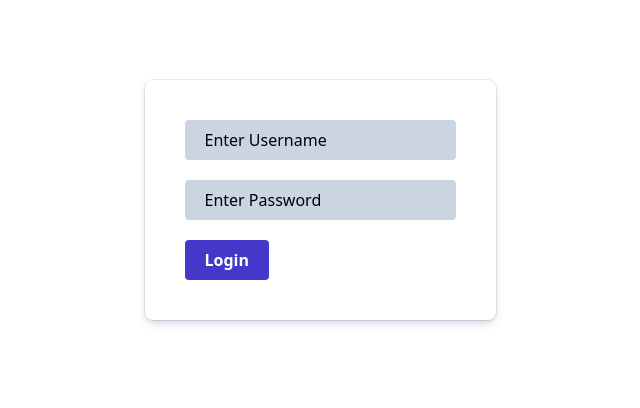
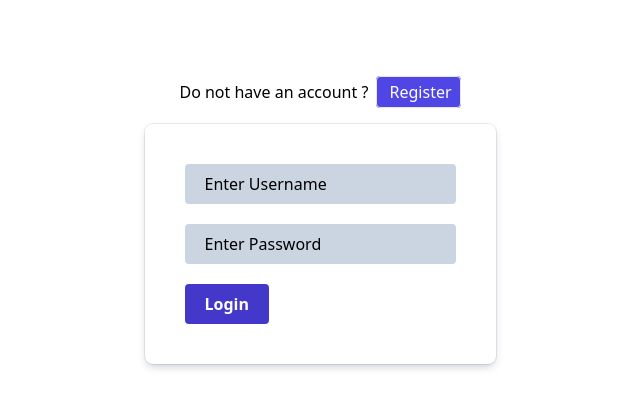
Before and after one commit to mabuhanifa/atg-mern-client, a React (Vite) app: page /login in a window 1280 px wide. Shown: the top 408 px of the page, without its empty margins (320-960 px from the left). Built offline with nearby package versions, Linux system fonts and the light colour scheme.

Commit message:
login functionality done

```diff
--- a/src/components/Login.jsx
+++ b/src/components/Login.jsx
@@ -1,26 +1,71 @@
+import { useState } from "react";
+import { Link, useNavigate } from "react-router-dom";
+
 export default function Login() {
+  const navigate = useNavigate();
+  const [error, setError] = useState("");
+  const [username, setUsername] = useState("");
+  const [password, setPassword] = useState("");
+
+  const handleLogin = async (e) => {
+    e.preventDefault();
+
+    if (username.trim() === "" || password.trim() === "") {
+      setError("All fields are required");
+      return;
+    }
+
+    const res = await fetch("http://localhost:5000/api/login", {
+      method: "POST",
+      headers: {
+        "Content-Type": "application/json",
+      },
+      body: JSON.stringify({ username, password }),
+    });
+    const data = await res.json();
+    console.log(data);
+    if (data.token) {
+      localStorage.setItem("loginToken", data.token);
+      navigate("/");
+    } else {
+      setError(data.message);
+    }
+  };
+
   return (
-    <div>
-      <div className="flex justify-center items-center mt-20">
-        <form className="shad p-10 rounded-lg">
+    <div className="mt-20">
+      {error && (
+        <h2 className="text-center text-red-500 font-[500]">{error}</h2>
+      )}
+      <h2 className="text-center my-5 font-[500]">
+        Do not have an account ?
+        <span className="bg-indigo-600 text-white ml-2 px-2 py-1 border rounded ">
+          <Link to="/signup"> Register</Link>
+        </span>
+      </h2>
+      <div className="flex justify-center items-center ">
+        <form className="shad p-10 rounded-lg" onSubmit={handleLogin}>
           <input
             type="text"
             className="px-5 py-2 rounded bg-slate-300 placeholder-black"
             name="username"
             placeholder="Enter Username"
+            onChange={(e) => setUsername(e.target.value)}
           />
           <br />
           <input
-            type="text"
+            type="password"
             className="px-5 py-2 rounded bg-slate-300 my-5 placeholder-black"
             name="password"
             placeholder="Enter Password"
+            onChange={(e) => setPassword(e.target.value)}
           />
           <br />
           <input
             type="button"
             value="Login"
-            className="px-5 py-2 rounded bg-indigo-700 hover:bg-indigo-800 text-white font-bold"
+            className="px-5 py-2 rounded bg-indigo-700 hover:bg-indigo-800 text-white font-bold cursor-pointer "
+            onClick={handleLogin}
           />
         </form>
       </div>
--- a/src/components/Signup.jsx
+++ b/src/components/Signup.jsx
@@ -1,7 +1,15 @@
+import { Link } from "react-router-dom";
+
 export default function Signup() {
   return (
-    <div>
-      <div className="flex justify-center items-center mt-20">
+    <div className="mt-20">
+      <h2 className="text-center my-5 font-[500]">
+        Already have an account ?
+        <span className="bg-indigo-600 text-white ml-2 px-2 py-1 border rounded">
+          <Link to="/login"> Sign In</Link>
+        </span>
+      </h2>
+      <div className="flex justify-center items-center ">
         <form className="shad p-10 rounded-lg">
           <input
             type="text"
@@ -12,14 +20,14 @@ export default function Signup() {
           <br />
           <input
             type="text"
-            className="px-5 py-2 rounded bg-slate-300 placeholder-black"
+            className="px-5 py-2 rounded bg-slate-300 placeholder-black my-5"
             name="username"
             placeholder="Enter Username"
           />
           <br />
           <input
             type="text"
-            className="px-5 py-2 rounded bg-slate-300 my-5 placeholder-black"
+            className="px-5 py-2 rounded bg-slate-300  placeholder-black"
             name="password"
             placeholder="Enter Password"
           />
@@ -27,7 +35,7 @@ export default function Signup() {
           <input
             type="button"
             value="Create Account"
-            className="px-5 py-2 rounded bg-indigo-700 hover:bg-indigo-800 text-white font-bold"
+            className="my-5 px-5 py-2 rounded bg-indigo-700 hover:bg-indigo-800 text-white font-bold"
           />
         </form>
       </div>
```
